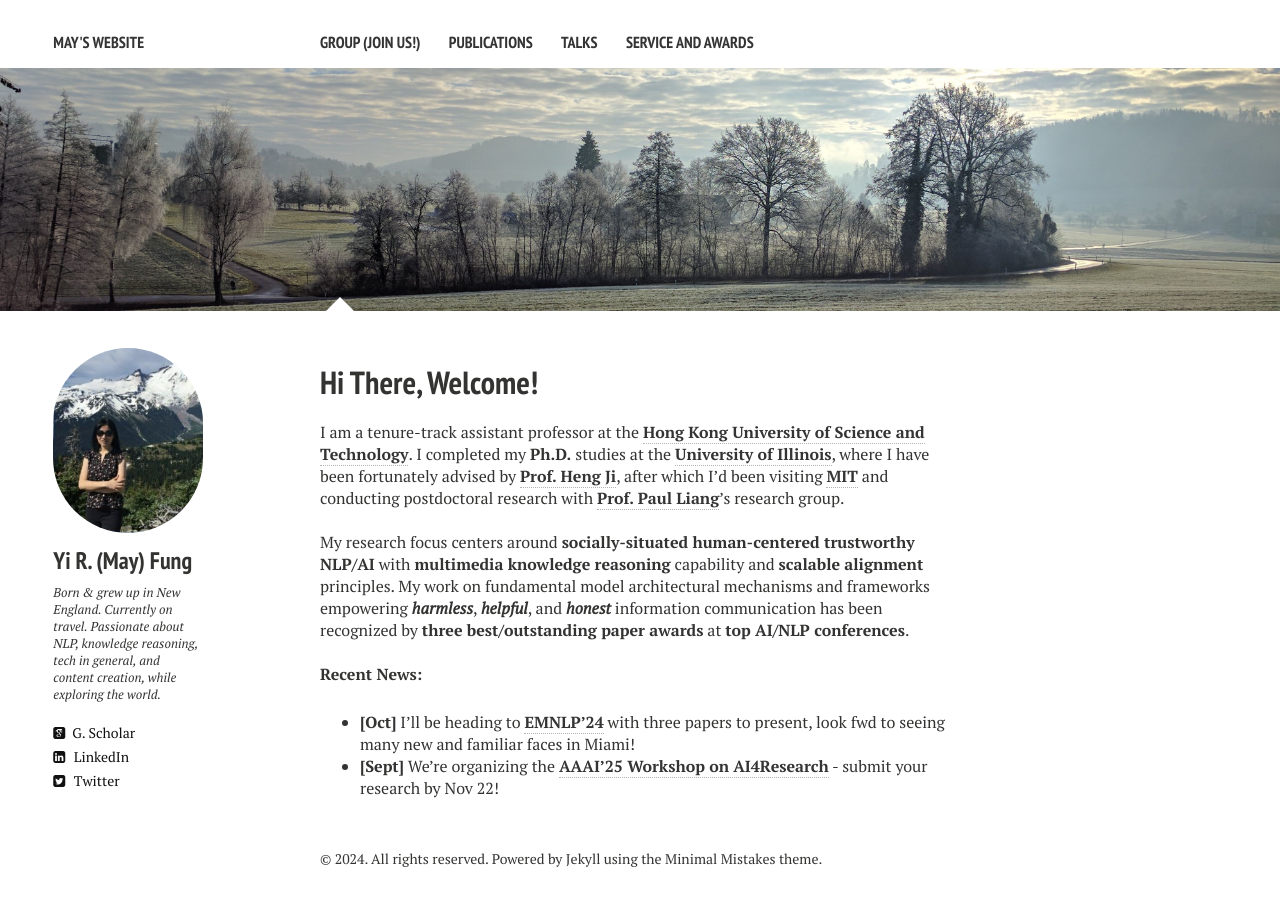
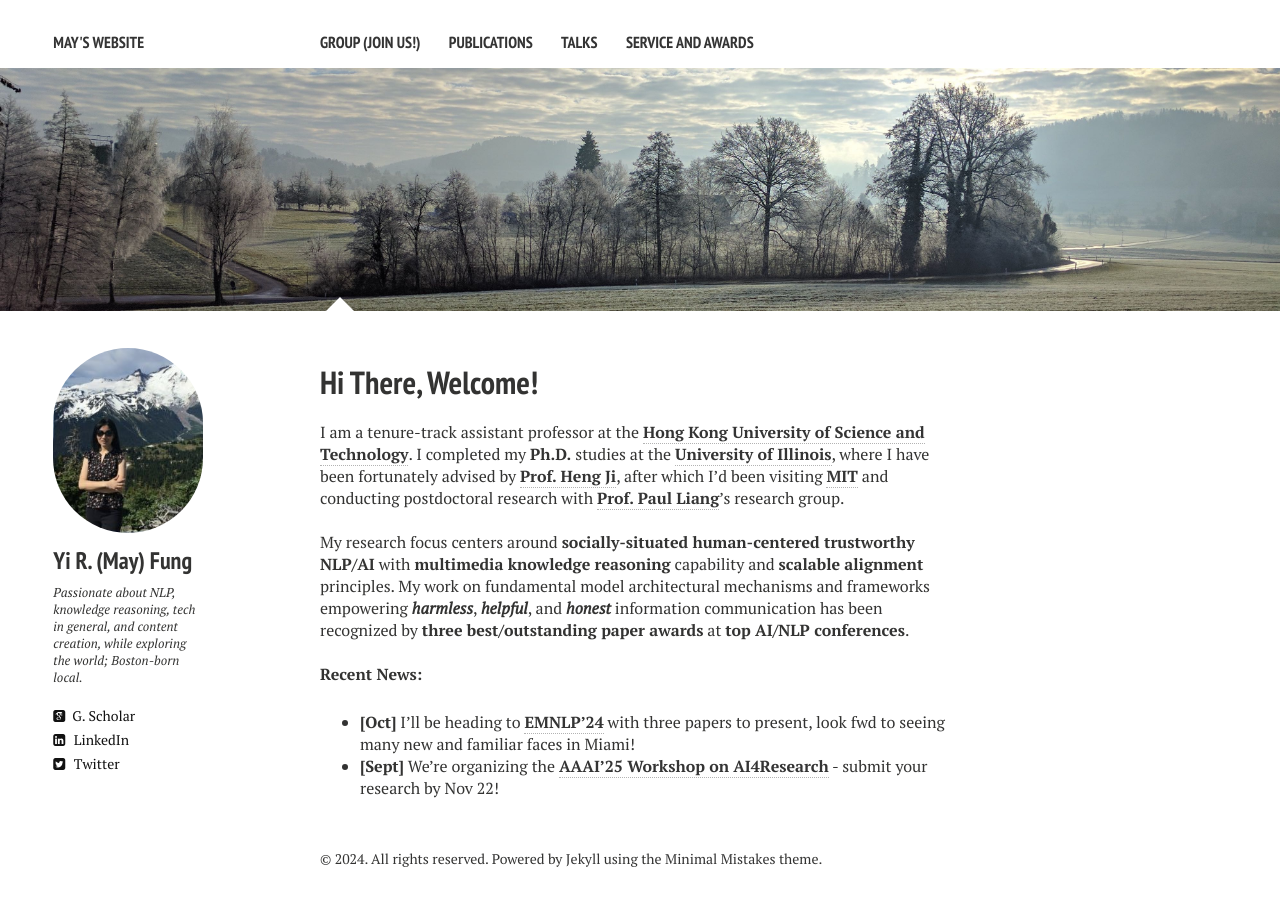
Before and after one commit to mayrfung/mayrfung.github.io, a Jekyll site: the page built from index.md, in a window 1280 px wide. Built offline with Jekyll 4.4.1, drawn with Linux system fonts in a browser that asks for light colours; nearby versions of some CDN libraries.

Commit message:
Update _config.yml

```diff
--- a/_config.yml
+++ b/_config.yml
@@ -8,7 +8,7 @@ disqus_shortname: yfung
 owner:
   name:           Yi R. (May) Fung
   avatar:         yfung.png
-  bio:            Born & grew up in New England. Currently on travel. Passionate about NLP, knowledge reasoning, tech in general, and content creation, while exploring the world.
+  bio:            Passionate about NLP, knowledge reasoning, tech in general, and content creation, while exploring the world; Boston-born local.
   email:          yifung2@illinois.edu
   # Social networking links are used in author-bio sidebar. Update and remove as you like.
   twitter: May_F1_
```
